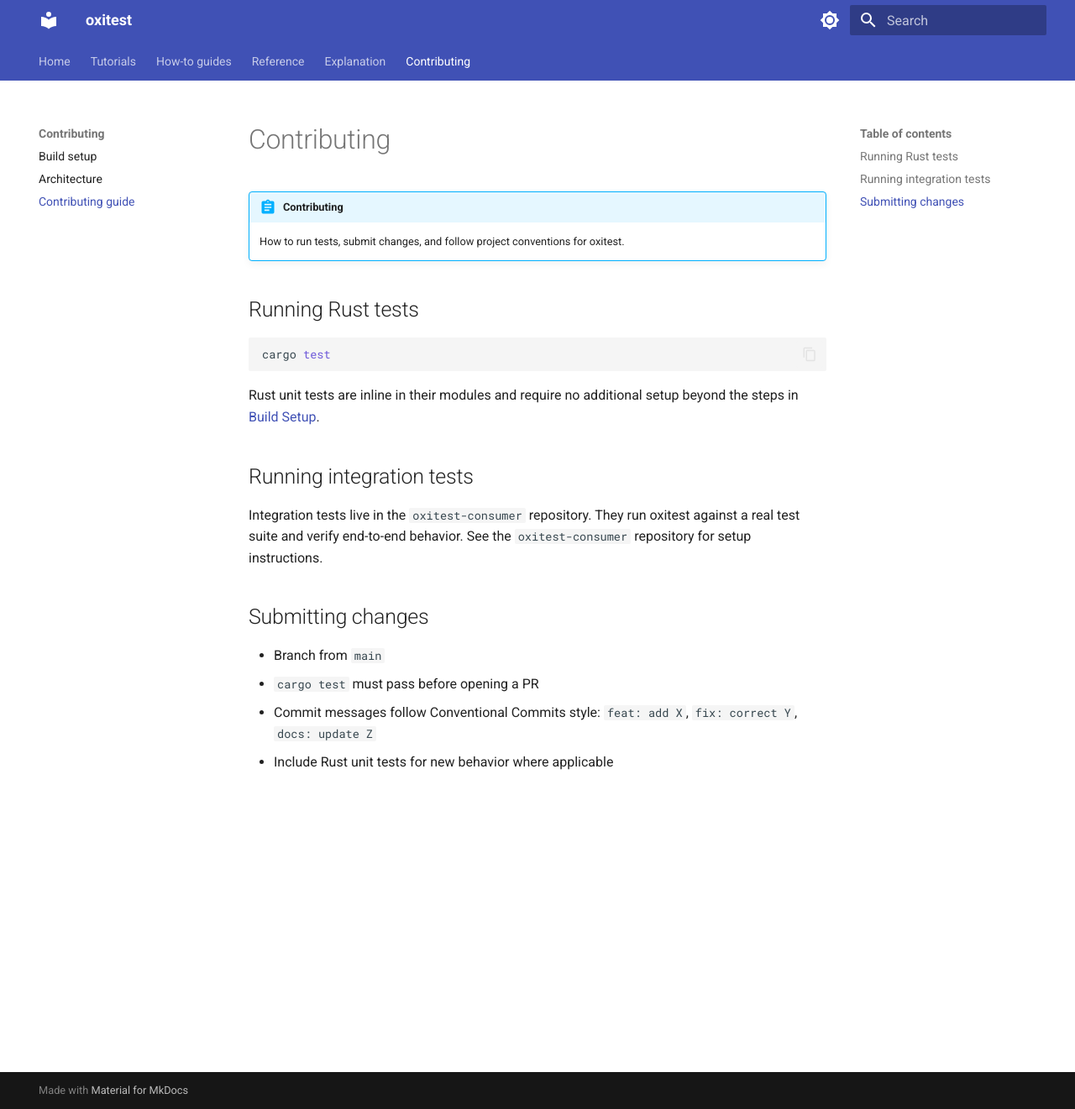
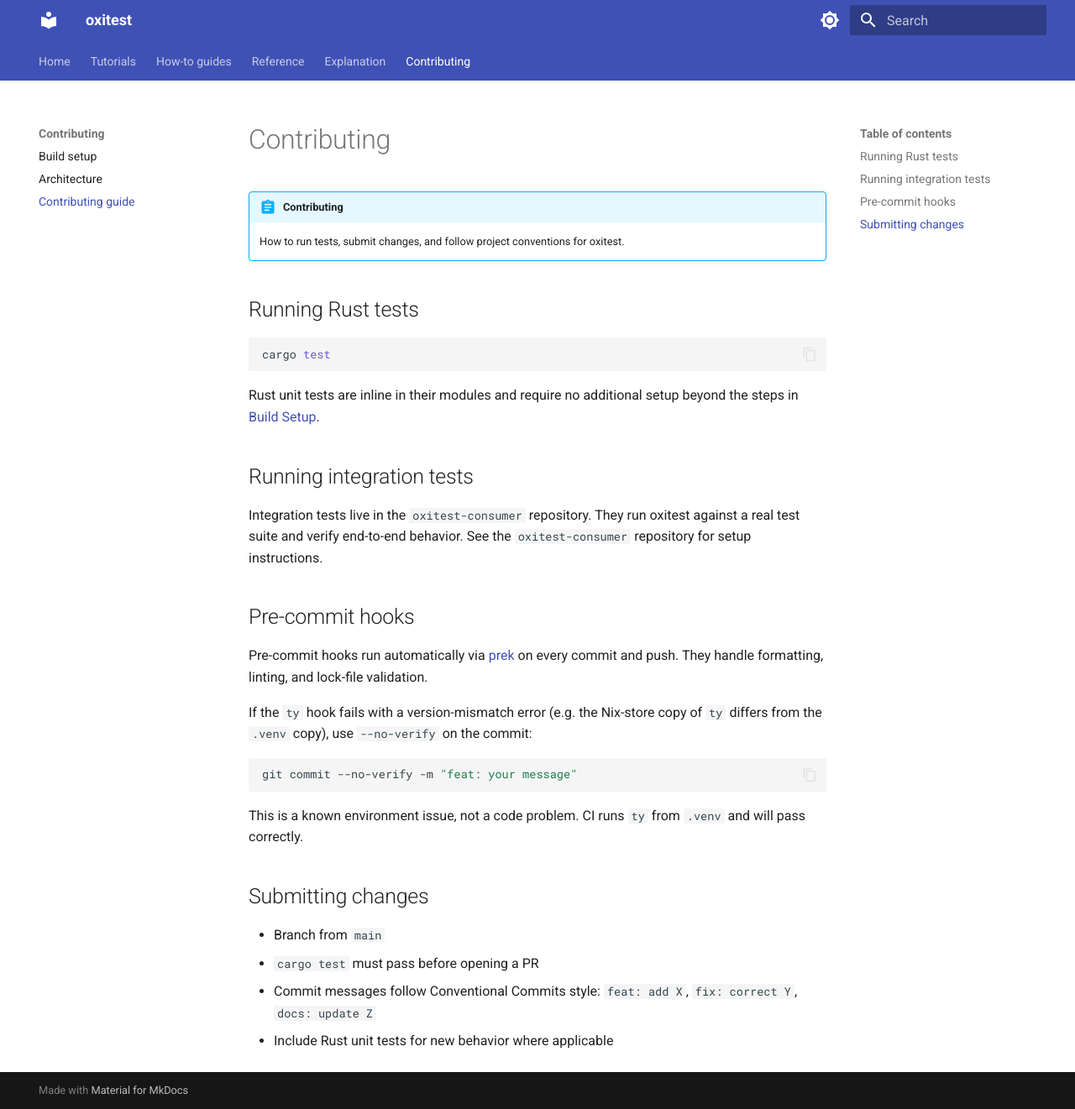
Before and after one commit to kalonji-tools/oxitest, an MkDocs documentation site: the page built from docs/src/contributing/contributing.md, in a window 1280 px wide and 1321 px high. Shown: the whole window at 84% size. Built offline with MkDocs 1.6.1 and Material for MkDocs 9.7.7, drawn with Linux system fonts in a browser that asks for light colours.

Commit message:
docs: document hook bypass for contributors (#160)
Assisted-by: Claude Opus 4.6 (1M context) <noreply@anthropic.com>

````diff
--- a/docs/src/contributing/contributing.md
+++ b/docs/src/contributing/contributing.md
@@ -18,6 +18,21 @@ Integration tests live in the `oxitest-consumer` repository. They run oxitest ag
 test suite and verify end-to-end behavior. See the `oxitest-consumer` repository for setup
 instructions.
 
+## Pre-commit hooks
+
+Pre-commit hooks run automatically via [prek](https://github.com/kalonji-tools/prek)
+on every commit and push. They handle formatting, linting, and lock-file validation.
+
+If the `ty` hook fails with a version-mismatch error (e.g. the Nix-store copy of `ty`
+differs from the `.venv` copy), use `--no-verify` on the commit:
+
+```bash
+git commit --no-verify -m "feat: your message"
+```
+
+This is a known environment issue, not a code problem. CI runs `ty` from `.venv`
+and will pass correctly.
+
 ## Submitting changes
 
 - Branch from `main`
````
